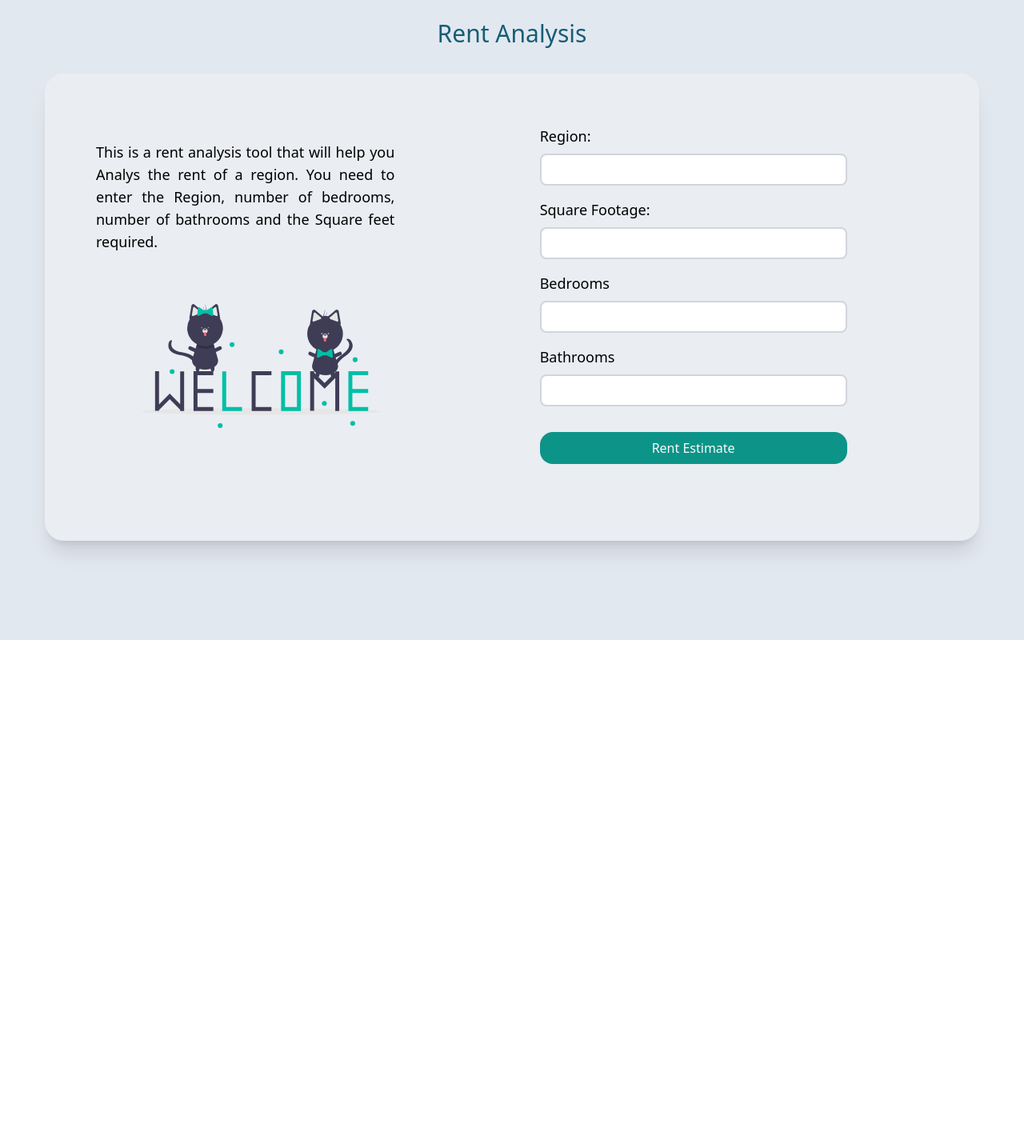
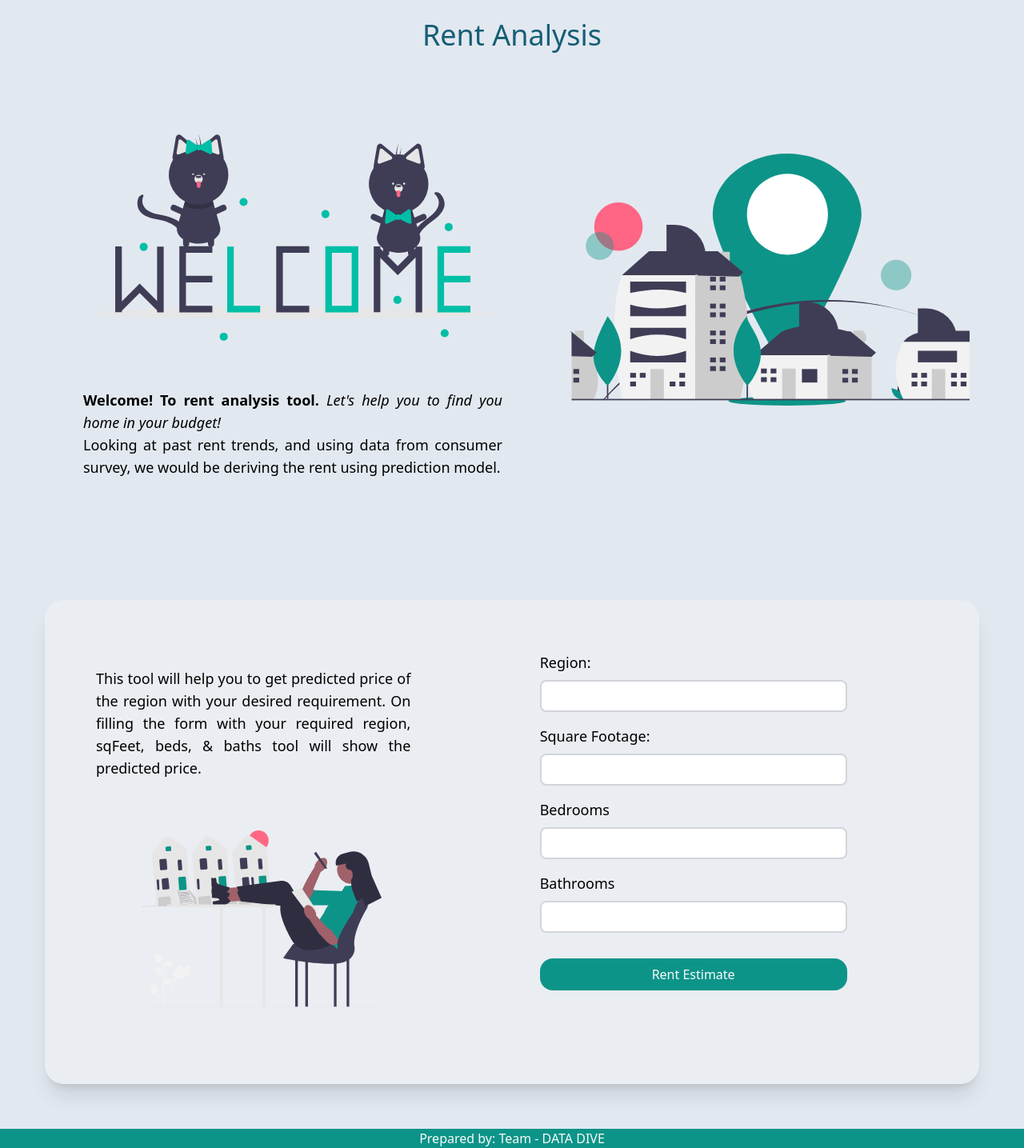
Before and after one commit to abhishekpatelmc/rental-analysis, a Next.js app in the folder frontend/: page / in a window 1280 px wide. Shown: the whole page at 80% size. Before the commit the page ends 800 px from the top, so only its background shows below. Built offline with nearby package versions, Linux system fonts and the light colour scheme.

Commit message:
code working

```diff
--- a/frontend/pages/index.js
+++ b/frontend/pages/index.js
@@ -36,22 +36,67 @@ export default function Home() {
   };
 
   return (
-    <div className="bg-slate-200 h-screen">
-      <div className="text-center text-3xl pt-6 text-cyan-800">
+    <div className="bg-slate-200 ">
+      <div className="text-center text-4xl pt-6 text-cyan-800">
         <h1>Rent Analysis</h1>
       </div>
 
-      <div className="border-1 mt-8 ml-14 mr-14 mb-14 pl-16 pr-16 pt-16 pb-14 justify-center shadow-xl rounded-3xl bg-opacity-50 bg-gray-100">
+      {/* Landing Area */}
+      <div className="border-1  mb-14 pl-16 pr-16 pt-16 pb-14 justify-center">
         <div className="flex flex-row justify-center">
           {/* Left Sidde */}
           <div className="flex-1 basis-1/3 justify-end items-end font-sans text-lg">
-            <p className=" mt-5 pr-10 text-justify">
-              This is a rent analysis tool that will help you Analys the rent of
+            <div className="mt-10  flex items-center justify-center">
+              <Image src="/cat.svg" height={300} width={500} alt="cat" />
+            </div>
+            <div className="mt-5 p-10 text-justify">
+              <p>
+                <b>Welcome! To rent analysis tool. </b>
+                <em>Let's help you to find you home in your budget!</em>
+
+                {/* This is a rent analysis tool that will help you Analys the rent of
               a region. You need to enter the Region, number of bedrooms, number
-              of bathrooms and the Square feet required.
+              of bathrooms and the Square feet required. */}
+              </p>
+              <p>
+                Looking at past rent trends, and using data from consumer
+                survey, we would be deriving the rent using prediction model.
+              </p>
+            </div>
+          </div>
+          {/* Right Side */}
+          <div className="ml-10 flex-1 basis-1/4 ">
+            <div className="flex items-center justify-center">
+              <div className="mt-16 flex items-center justify-center">
+                <Image
+                  src="/rent-house.svg"
+                  height={500}
+                  width={500}
+                  alt="rent-house"
+                />
+              </div>
+            </div>
+          </div>
+        </div>
+      </div>
+
+      {/* Prediction  */}
+      <div className="border-1 mt-8 ml-14 mr-14 pl-16 pr-16 pt-16 pb-14 justify-center shadow-xl rounded-3xl bg-opacity-50 bg-gray-100">
+        <div className="flex flex-row justify-center">
+          {/* Left Sidde */}
+          <div className="flex-1 basis-1/3 justify-end items-end font-sans text-lg">
+            <p className=" mt-5 pr-5 text-justify">
+              This tool will help you to get predicted price of the region with
+              your desired requirement. On filling the form with your required
+              region, sqFeet, beds, & baths tool will show the predicted price.
             </p>
             <div className="mt-16 flex items-center justify-center">
-              <Image src="/cat.svg" height={300} width={300} alt="cat" />
+              <Image
+                src="/choose_house.svg"
+                height={300}
+                width={300}
+                alt="cat"
+              />
             </div>
           </div>
           {/* Right Side */}
@@ -116,9 +161,19 @@ export default function Home() {
         </div>
 
         <div className="text-center mt-10">
-          {data && <h1 className="text-2xl ">Rent Estimate: {data}</h1>}
+          {data && (
+            <h1 className="text-2xl ">
+              Average Rent: {data - 15} - {data + 15}
+            </h1>
+          )}
         </div>
       </div>
+
+      <footer className="bg-teal-600 mt-14 justify-center">
+        <p className="text-center text-gray-50">
+          Prepared by: Team - DATA DIVE
+        </p>
+      </footer>
     </div>
   );
 }
```
Also changed, not shown: frontend/public/choose_house.svg (added), frontend/public/rent-house.svg (added).
